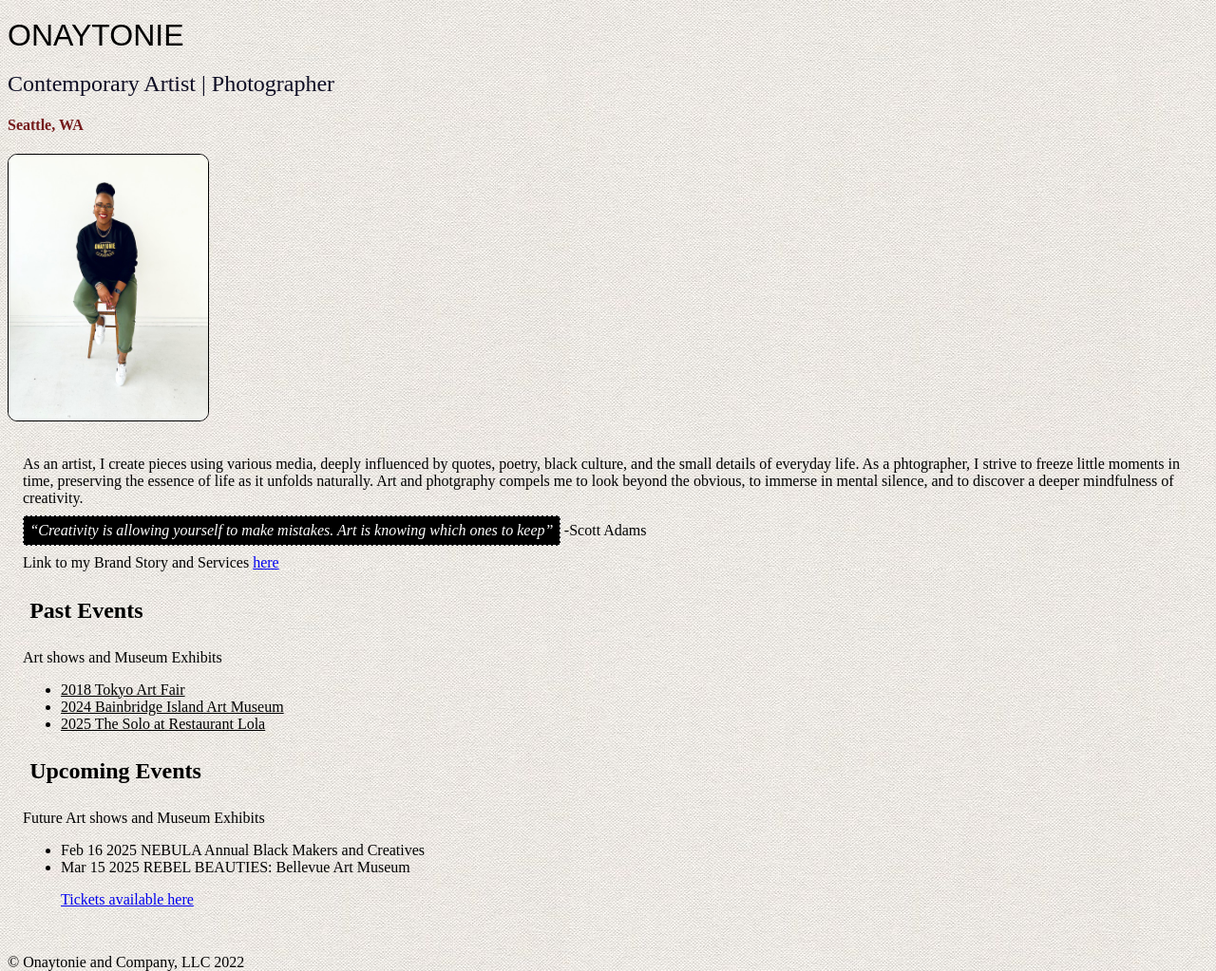
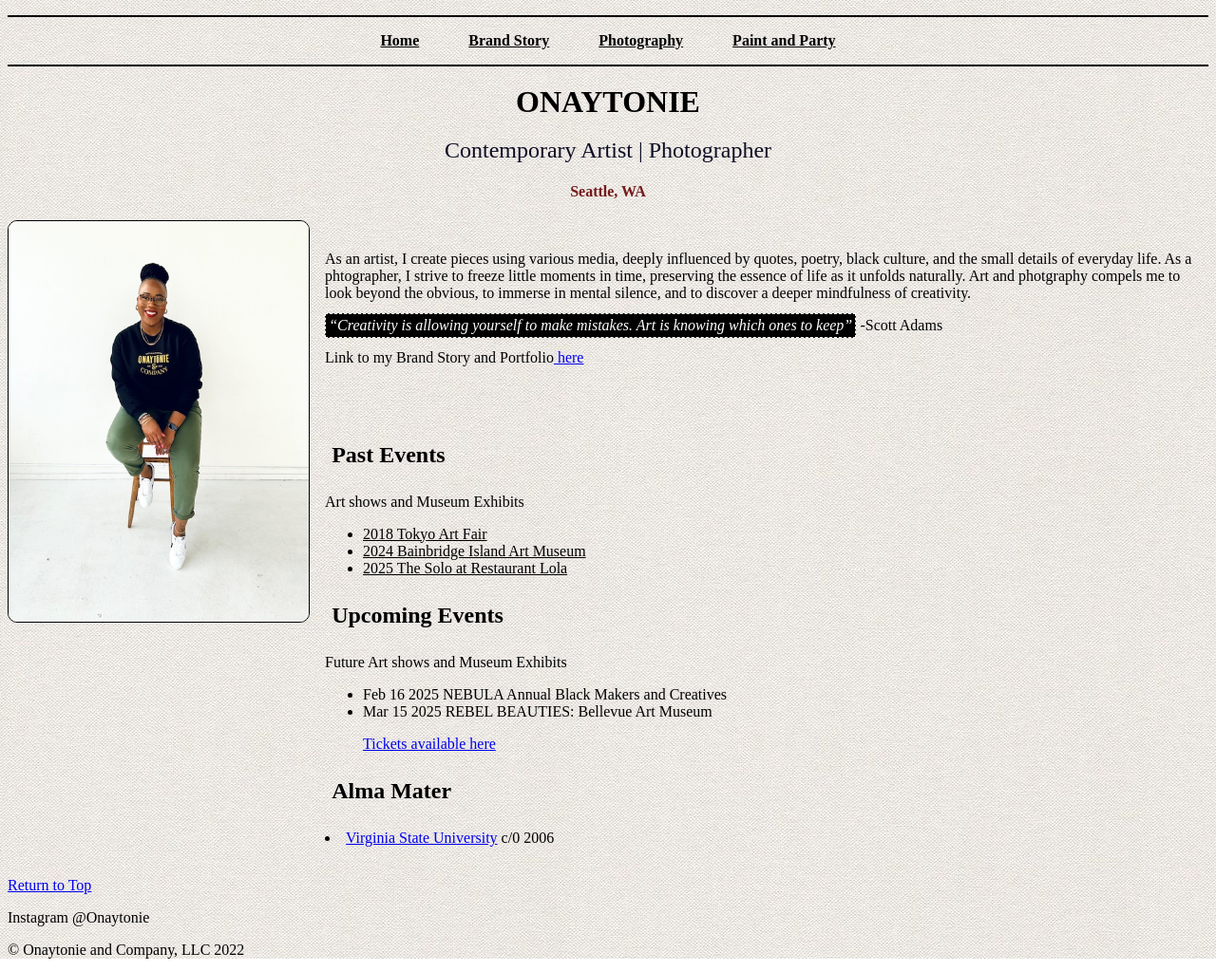
Before and after one commit to Onaytonie/my-website, a plain HTML site: page index.html in a window 1280 px wide. Shown: the whole page at 95% size. Drawn offline with Linux system fonts and the light colour scheme.

Commit message:
added 3 new pages and navigation menu

```diff
--- a/index.html
+++ b/index.html
@@ -1,25 +1,42 @@
 <!DOCTYPE html>
 <html lang="en">
+
 <head>
     <meta charset="UTF-8">
     <meta name="viewport" content="width=device-width, initial-scale=1.0">
-    <meta name="description" content="Welcome to the portfolio of Onaytonie, a contemporary artist and photographer based in Seattle, WA. With a keen eye for detail and a passion for storytelling, Onaytonie explores the intersection of modern life and artistic expression through vibrant, thought-provoking visuals.">
+    <meta name="description"
+        content="Welcome to the portfolio of Onaytonie, a contemporary artist and photographer based in Seattle, WA. With a keen eye for detail and a passion for storytelling, Onaytonie explores the intersection of modern life and artistic expression through vibrant, thought-provoking visuals.">
     <title>Onaytonie Artist Portfolio</title>
     <link rel="stylesheet" href="styles.css">
 </head>
+
 <body>
+    <nav id="navmenu">
+        <ul>
+            <li><a href="index.html">Home</a></li>
+            <li><a href="brandstory.html">Brand Story</a></li>
+            <li><a href="photography.html">Photography</a></li>
+            <li><a href="paintandparty.html">Paint and Party</a></li>
+        </ul>
+    </nav>
+</body>
 <header id="profilepic">
-        <!-- refrence bigger font -->
+    <!-- refrence bigger font/ find a way to make these more condensed together  -->
     <h1>ONAYTONIE</h1>
     <h2 id="jobdescription"> Contemporary Artist | Photographer</h2>
     <h4>Seattle, WA</h4>
     <img src="images/chp3demopic.jpg" alt="Picture of the artist, Onaytonie" width="210px">
 </header>
 <main id="bio">
-        <!-- one of my favorite quotess. Find quotes by Basquiat and Picasso as well-->
-        <p>As an artist, I create pieces using various media, deeply influenced by quotes, poetry, black culture, and the small details of everyday life. As a phtographer, I strive to freeze little moments in time, preserving the essence of life as it unfolds naturally. Art and photgraphy compels me to look beyond the obvious, to immerse in mental silence, and to discover a deeper mindfulness of creativity.</p>
+    <!-- one of my favorite quotess. Find quotes by Basquiat and Picasso as well/ new design on the quotes-->
+    <p>As an artist, I create pieces using various media, deeply influenced by quotes, poetry, black culture, and the
+        small details of everyday life. As a phtographer, I strive to freeze little moments in time, preserving the
+        essence of life as it unfolds naturally. Art and photgraphy compels me to look beyond the obvious, to immerse in
+        mental silence, and to discover a deeper mindfulness of creativity.</p>
     <p><q>Creativity is allowing yourself to make mistakes. Art is knowing which ones to keep</q> -Scott Adams</p>
-        <p>Link to my Brand Story and Services <a href="brandstory.html">here</a></p>
+    <p>Link to my Brand Story and Portfolio<a href="brandstory.html">  here</a></p>
+    <br>
+    <br>
     <section id="pastevents">
         <h2>Past Events</h2>
         <p>Art shows and Museum Exhibits</p>
@@ -37,13 +54,22 @@
         <ul>
             <li> Feb 16 2025 NEBULA Annual Black Makers and Creatives</li>
             <li> Mar 15 2025 REBEL BEAUTIES: Bellevue Art Museum</li>
-            <p><a href="https://www.hyattexperiences.com/hyatt-regency/searl?icamp=property_page_menu_book_experiences#!/event/71c2b261-c02b-4ffa-8c0b-be02b55869f9">Tickets available here</a></p>
+            <p><a
+                    href="https://www.hyattexperiences.com/hyatt-regency/searl?icamp=property_page_menu_book_experiences#!/event/71c2b261-c02b-4ffa-8c0b-be02b55869f9">Tickets
+                    available here</a></p>
         </ul>
+        <section id="school">
+            <h2>Alma Mater</h2>
+            <li><a href="https://www.vsu.edu" target="_blank">Virginia State University</a> c/0 2006</li>
+        </section>
     </section>
 </main>
 <footer>
-        <!--maybe add social media tags down here-->
+    <!--maybe add social media tags/ place holder -->
+    <p><a href="#top">Return to Top</a></p>
+    <p>Instagram @Onaytonie</p>
     <p> &copy; Onaytonie and Company, LLC 2022</p>
 </footer>
 </body>
+
 </html>
--- a/styles.css
+++ b/styles.css
@@ -1,10 +1,17 @@
 h4 {
     color: #741A1B;
     font-size: medium;
+    text-align: center;
+}
+
+h2 {
+    text-align: center;
 }
 
 #bio {
     padding: 1em;
+    columns: 1;
+
 }
 
 #jobdescription {
@@ -18,10 +25,17 @@ section#pastevents>ul {
 
 section#pastevents>h2 {
     padding: .3em;
+    text-align: left;
 }
 
 section#rebelbeauties>h2 {
     padding: .3em;
+    text-align: left;
+}
+
+section#school>h2 {
+    padding: .3em;
+    text-align: left;
 }
 
 main q {
@@ -31,18 +45,19 @@ main q {
     border: white thin dashed;
     text-align: center;
     background-color: black;
-    padding: .4em;
+    padding: .2em;
 
 }
 
 h1 {
-    font-family: 'Arial Narrow Bold', sans-serif;
-    font-weight: 300;
+    font-family: Impact, Haettenschweiler, 'Arial Narrow Bold', sans-serif
+    font-weight: 200;
     line-height: 1em;
+    text-align: center;
 }
 
 section#rebelbeauties a:hover {
-    font-size: 200%;
+    font-size: 100%;
     color: #FE9900;
 
 }
@@ -50,8 +65,14 @@ section#rebelbeauties a:hover {
 header#profilepic>img {
     border: thin black solid;
     border-radius: 10px;
+    width: 25%;
+    float: left;
+
 }
 
+br {
+    clear: both;
+}
 body {
     height: 400px;
     background-image: url(images/solidbackground.jpg)
@@ -62,3 +83,22 @@ article {
     column-gap: 35px;
     column-rule: 2px solid black;
 }
+
+#navmenu ul {
+    list-style-type: none;
+    padding: 1em 0;
+    text-align: center;
+    border-top: 2px solid black;
+    border-bottom: 2px solid black;
+}
+#navmenu ul li {
+    display: inline;
+    padding: 0 1.5em;
+}
+#navmenu ul li a {
+    font-weight: bold;
+    color: black;
+}
+#navmenu ul li a.current {
+    text-decoration: none;
+}
```
Also changed, not shown: brandstory.html (+42 -9 lines), paintandparty.html (added, +36 -0 lines), photography.html (added, +44 -0 lines), portfolio.css (added, +10 -0 lines), images/photography1.JPG (added), images/photography2.jpg (added), images/photography3.JPG (added), images/photography4.JPG (added), images/photography5.jpg (added), images/photography6.jpg (added), images/photography7.jpg (added), images/photography8.JPG (added), images/photography9.jpg (added). Lines whose indentation alone changed are shown as unchanged.
